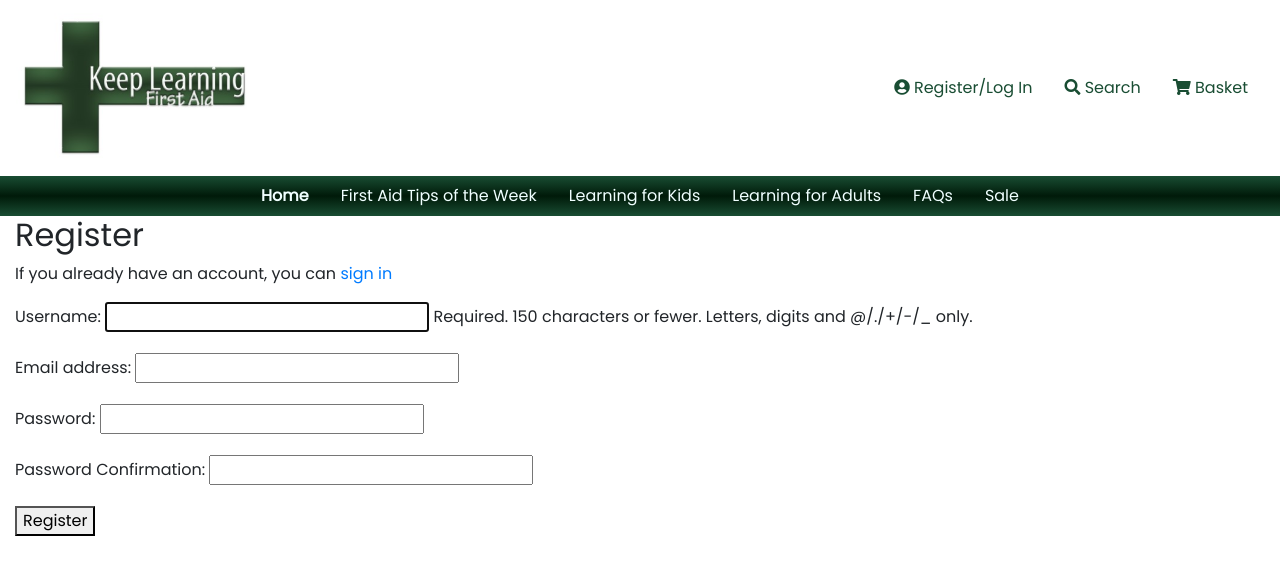
After one commit to selinaerhabor/keep-learning-first-aid, a Django app: page /accounts/register/ in a window 1280 px wide. The commit adds this page. Shown: the top 575 px of the page. Run offline with Django 3.2, Linux system fonts and the light colour scheme; some libraries are stand-ins or nearby versions.

Commit message:
Creation of templates for registration, login and profile to personalise users' experience when using the website.

```diff
--- /dev/null
+++ b/accounts/forms.py
@@ -0,0 +1,43 @@
+from django import forms
+from django.contrib.auth.models import User
+from django.contrib.auth.forms import UserCreationForm
+from django.core.exceptions import ValidationError
+
+
+class UserRegistrationForm(UserCreationForm):
+
+    password1 = forms.CharField(
+        label="Password",
+        widget=forms.PasswordInput)
+    password2 = forms.CharField(
+        label="Password Confirmation",
+        widget=forms.PasswordInput)
+
+    class Meta:
+        model = User
+        fields = ['username', 'email', 'password1', 'password2']
+
+def clean_email(self):
+    email = self.cleaned_data.get('email')
+    username = self.cleaned_data.get('username')
+    if User.objects.filter(email=email).exclude(username=username):
+        raise forms.ValidationError(u'Email address must be unique')
+    return email
+
+def clean_password2(self):
+    password1 = self.cleaned_data.get('password1')
+    password2 = self.cleaned_data.get('password2')
+
+    if not password1 or not password2:
+        raise ValidationError("Please confirm your password")
+
+    if password1 != password2:
+        raise ValidationError("Passwords must match")
+
+    return password2
+
+
+class UserAccountForm(forms.Form):
+
+    username = forms.CharField()
+    password = forms.CharField(widget=forms.PasswordInput)
--- a/accounts/templates/index.html
+++ b/accounts/templates/index.html
@@ -1,7 +1,7 @@
 {% extends 'base.html' %}
+{% block page_title %}Home | Keep Learning First Aid{% endblock %}
 {% load static %}
 {% block document %}
-  <title>Home | Keep Learning First Aid</title>
     <div class="row">
       <div class="col-xs-12">
         <div class="bg-light">
--- /dev/null
+++ b/accounts/templates/profile.html
@@ -0,0 +1,6 @@
+{% extends 'base.html' %}
+{% block page_title %}{{ user }}'s Profile{% endblock %}
+{% block page_heading %}{{ user }}'s Profile{% endblock %}
+{% block document %}
+<p>{{ profile.email }}</p>
+{% endblock %}
--- /dev/null
+++ b/accounts/templates/registration.html
@@ -0,0 +1,12 @@
+{% extends 'base.html' %}
+{% block page_title %}Registration | Keep Learning First Aid{% endblock %}
+{% block page_heading %}Create An Account!{% endblock %}
+{% block document %}
+<h2>Register</h2>
+<p>If you already have an account, you can <a href="{% url 'login' %}">sign in</a></p>
+  <form method ="POST">
+    {% csrf_token %}
+    {{ registration_form.as_p }}
+    <button type="submit">Register</button>
+  </form>
+{% endblock %}
--- a/accounts/views.py
+++ b/accounts/views.py
@@ -1,7 +1,6 @@
 from django.shortcuts import render, redirect, reverse
 from django.contrib import auth, messages
-
-# Create your views here.
+from accounts.forms import UserAccountForm, UserRegistrationForm
 
 #Home Page
 def index(request):
@@ -15,4 +14,28 @@ def logout(request):
 
 #For Log in Tab
 def login(request):
-    return render(request,'login.html')
+    if request.method == "POST":
+        account_form = UserAccountForm(request.POST)
+        if account_form.is_valid():
+            user = auth.authenticate(username=request.POST['username'],
+                                    password=request.POST['password'])
+            if user:
+                auth.login(user=user, request=request)
+                messages.success(request, "You have successfully logged in!")
+            else:
+                account_form.add_error(None, "Your username or password is incorrect")
+    else:
+        account_form = UserAccountForm()
+    return render(request, 'login.html', {"account_form": account_form})
+
+#For Register Tab
+def registration(request):
+    registration_form = UserRegistrationForm()
+    return render(request, 'registration.html',
+    {"registration_form": registration_form})
+
+#For Profile
+def profile(request):
+    profile = AccountProfile()
+    return render(request, 'profile.html',
+    {"account_profile": account_profile})
--- a/keeplearningfirstaid/urls.py
+++ b/keeplearningfirstaid/urls.py
@@ -15,13 +15,13 @@ Including another URLconf
 """
 from django.conf.urls import url
 from django.contrib import admin
-from accounts.views import index, logout, login
-#from home import views
+from accounts.views import index, logout, login, registration
+
 
 urlpatterns = [
     url(r'^admin/', admin.site.urls),
     url(r'^$', index, name="index"),
     url(r'^accounts/logout/$', logout, name="logout"),
-    url(r'^login/$', login, name="login")
-    #url(r'^$', views.get_home, name='home'),
+    url(r'^accounts/login/$', login, name="login"),
+    url(r'^accounts/register/$', registration, name="registration")
 ]
--- a/templates/base.html
+++ b/templates/base.html
@@ -11,11 +11,12 @@
     <link rel="stylesheet" href="https://fonts.googleapis.com/css?family=Poppins">
     <link rel="stylesheet" href="https://use.fontawesome.com/releases/v5.8.1/css/all.css" integrity="sha384-50oBUHEmvpQ+1lW4y57PTFmhCaXp0ML5d60M1M7uH2+nqUivzIebhndOJK28anvf" crossorigin="anonymous">
     <link rel="stylesheet" href="{% static 'css/style.css' %}">
+    <title>{% block page_title %}{% endblock %}</title>
 </head>
 <body>
   <header>
     <nav class="navbar navbar-light">
-      <a class="navbar-brand" href="#">
+      <a class="navbar-brand" href="{% url 'index' %}">
         <img class="logo" src="{% static 'images/logo.jpg' %}" alt="Logo">
       </a>
       {% if messages %}
@@ -31,8 +32,9 @@
       </div>
       {% endif %}
       <ul class="nav justify-content-end">
+        {% if user.is_authenticated %}
         <li class="nav-item">
-          <a class="nav-link nav-top" href="{% url 'login' %}">
+          <a class="nav-link nav-top" href="#">
               <i class="fas fa-user-circle"></i>
               Account
           </a>
@@ -43,6 +45,14 @@
               Log out
           </a>
         </li>
+        {% else %}
+        <li class="nav-item">
+          <a class="nav-link nav-top" href="{% url 'registration' %}">
+              <i class="fas fa-user-circle"></i>
+              Register/Log In
+          </a>
+        </li>
+        {% endif %}
         <li class="nav-item">
           <a class="nav-link nav-top" href="#">
               <i class="fas fa-search"></i>
@@ -61,7 +71,7 @@
   <nav class="nav-pages">
     <ul class="nav justify-content-center">
       <li class="nav-item">
-        <a class="nav-link nav-tab active" href="#">Home</a>
+        <a class="nav-link nav-tab active" href="{% url 'index' %}">Home</a>
       </li>
       <li class="nav-item">
         <a class="nav-link nav-tab" href="#">First Aid Tips of the Week</a>
```
Also changed, not shown: accounts/templates/login.html (+6 -21 lines).
